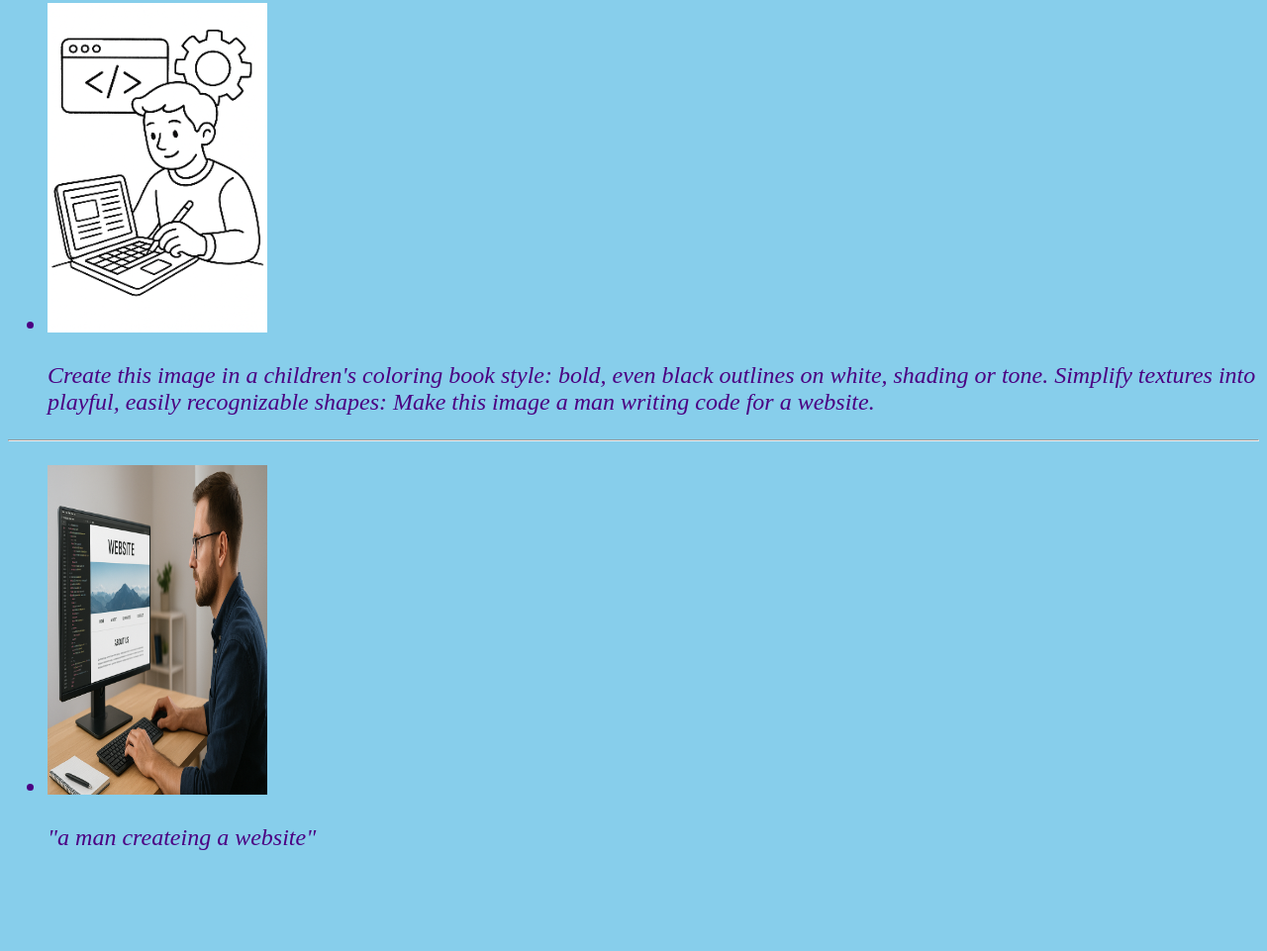
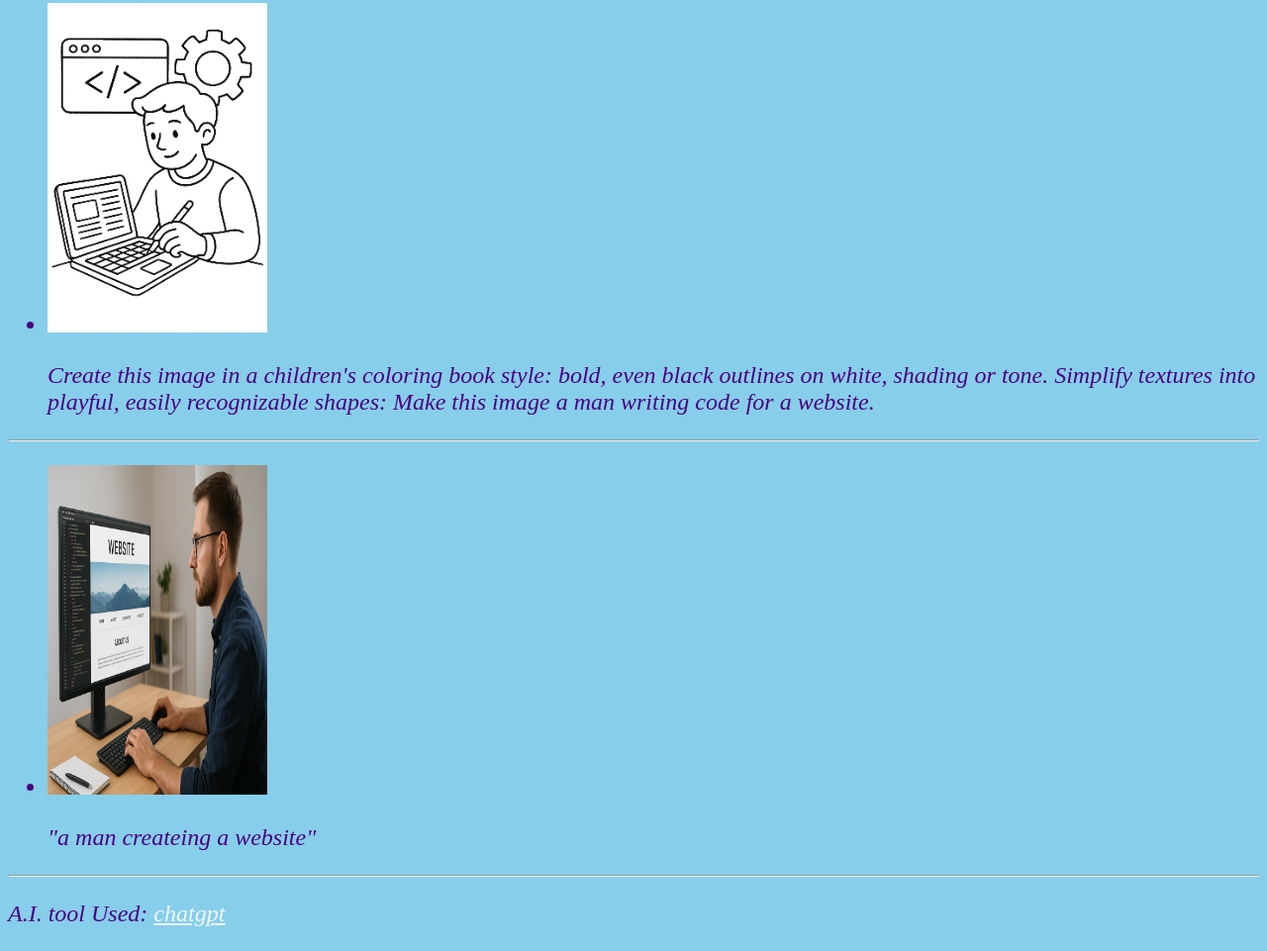
Before and after one commit to CIT85/isaiahb-pub, a plain HTML site: page w3/index.html in a window 1280 px wide. Shown: the part 498-1459 px from the top of the page at 99% size. Before the commit the page ends 1382 px from the top, so only its background shows below. Drawn offline with Linux system fonts and the light colour scheme.

Commit message:
added link

```diff
--- a/w3/index.html
+++ b/w3/index.html
@@ -33,6 +33,8 @@
             <p>"a man createing a website"</p>
         </li>
     </ul>
+    <hr>
+<p>A.I. tool Used: <a href="https://www.chatgpt.com/">chatgpt</a> </p>
 </body>
 
 
```
